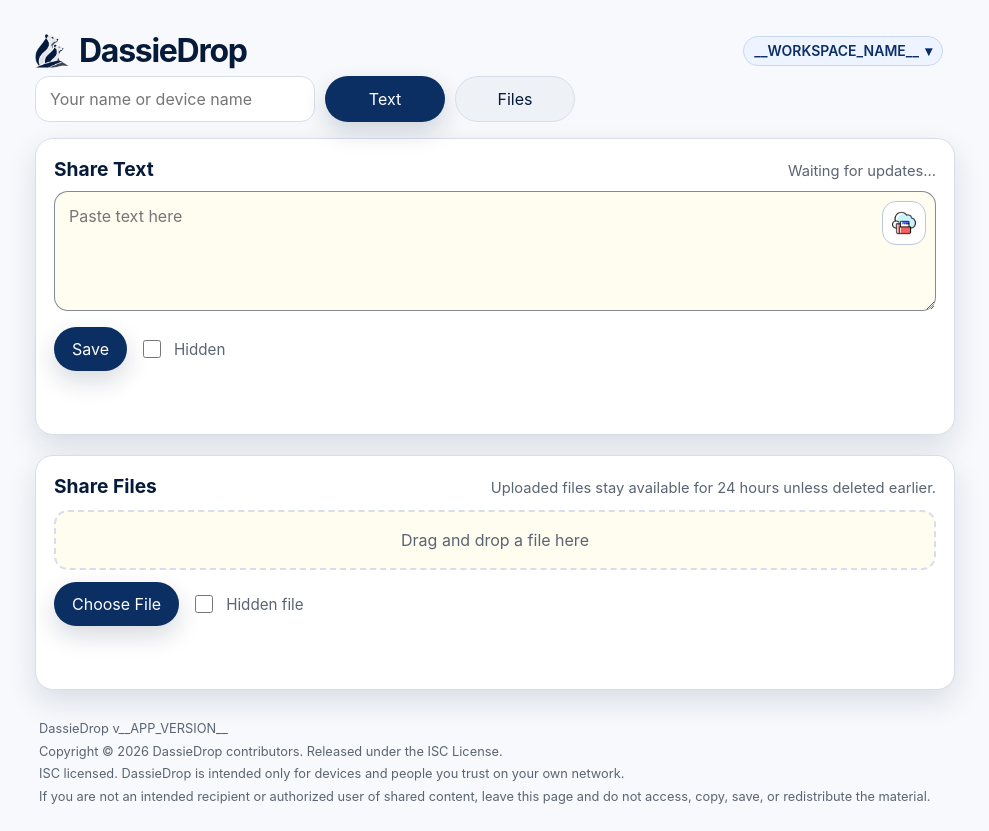
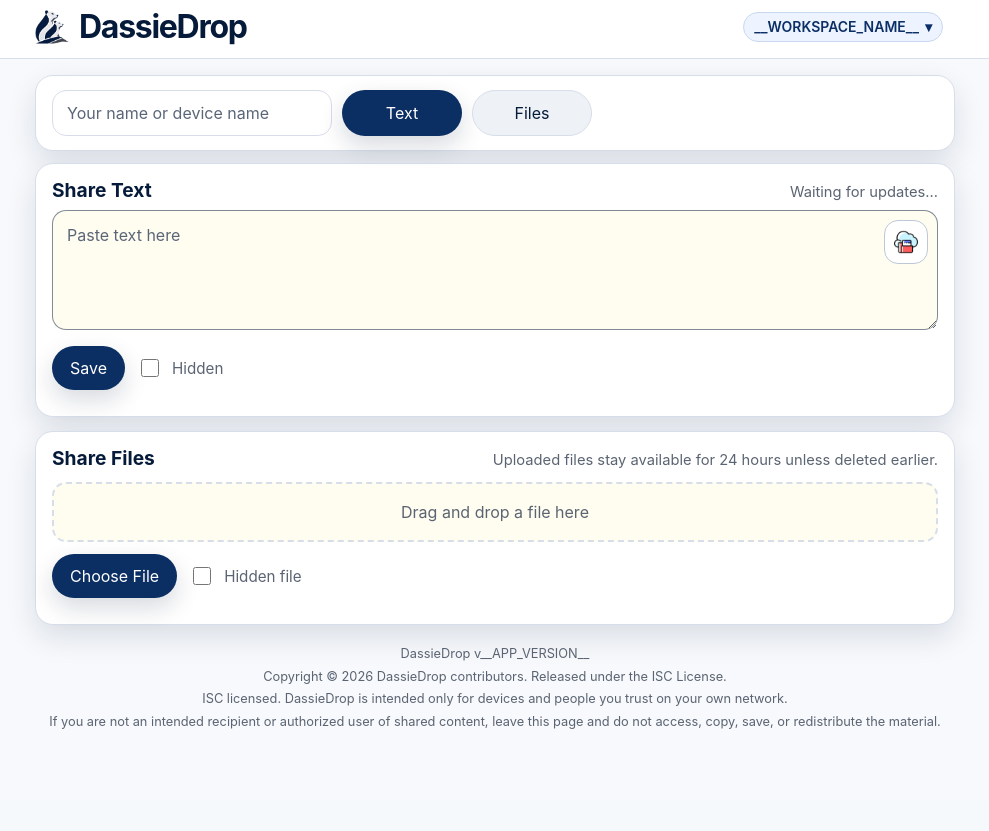
Before and after one commit to vossie/LanDrop, a Python web app: template templates/index.html in a window 1280 px wide. Shown: the whole page, without its empty margins (145-1134 px from the left). After the commit the page ends 729 px from the top, so only its background shows below. Run offline with Jinja, Linux system fonts and the light colour scheme; the template is opened without the code that fills it, so the values that code supplies are empty.

Commit message:
Refine header and panel UI styling

```diff
--- a/assets/app.css
+++ b/assets/app.css
@@ -17,13 +17,24 @@
   background: var(--bg);
   color: var(--ink);
 }
+.header-bar {
+  background: #ffffff;
+  border-bottom: 1px solid var(--line);
+}
 .shell {
   max-width: 1100px;
   margin: 0 auto;
   padding: 24px;
 }
+main.shell {
+  padding-top: 10px;
+}
+.shell-header {
+  padding-top: 18px;
+  padding-bottom: 14px;
+}
 .hero {
-  padding: 10px 0 6px;
+  padding: 0;
   max-width: 920px;
   margin: 0 auto;
 }
@@ -122,11 +133,14 @@
   display: flex;
   align-items: center;
   gap: 10px;
-  margin: 2px 0 16px;
+  margin: 6px 0 12px;
   flex-wrap: wrap;
   max-width: 920px;
   margin-left: auto;
   margin-right: auto;
+}
+.tabs-panel {
+  padding: 12px 16px;
 }
 .tab-btn {
   min-width: 120px;
@@ -162,7 +176,7 @@
   background: var(--panel);
   border: 1px solid var(--line);
   border-radius: 18px;
-  padding: 18px;
+  padding: 14px 16px;
   box-shadow: 0 12px 30px var(--shadow);
 }
 .panel.tab-panel.hidden {
@@ -170,7 +184,7 @@
 }
 .tab-panel {
   max-width: 920px;
-  margin: 0 auto 20px;
+  margin: 0 auto 14px;
 }
 .hero-brand-link {
   display: inline-flex;
@@ -252,11 +266,12 @@
 }
 .app-footer {
   max-width: 920px;
-  margin: 8px auto 0;
-  padding: 10px 4px 0;
+  margin: 4px auto 0;
+  padding: 6px 4px 0;
   color: var(--muted);
   font-size: 0.8rem;
   line-height: 1.45;
+  text-align: center;
 }
 .footer-line {
   margin: 0;
@@ -265,7 +280,7 @@
   margin-top: 4px;
 }
 .panel h2 {
-  margin: 0 0 10px;
+  margin: 0 0 6px;
   font-size: 1.2rem;
 }
 .meta {
@@ -277,7 +292,7 @@
   align-items: baseline;
   justify-content: space-between;
   gap: 12px;
-  margin-bottom: 10px;
+  margin-bottom: 8px;
 }
 .panel-title h2 {
   margin: 0;
@@ -294,7 +309,9 @@
   background: #fdfefe;
   padding: 14px;
   font: inherit;
-  color: var(--ink);
+  color: #04152f;
+  box-shadow: 0 0 0 0 rgba(11, 46, 99, 0);
+  transition: border-color 140ms ease, box-shadow 140ms ease, background 140ms ease;
 }
 #sharedText {
   border-color: rgba(6, 26, 58, 0.5);
@@ -340,9 +357,9 @@
   color: #8590a3;
 }
 textarea:focus, .rich-editor:focus, input:focus {
-  outline: 2px solid rgba(11, 46, 99, 0.18);
-  outline-offset: 2px;
+  outline: 0;
   border-color: var(--accent-strong);
+  box-shadow: 0 0 0 2px rgba(11, 46, 99, 0.28), 0 0 24px rgba(11, 46, 99, 0.22);
 }
 button, .file-label, .file-link {
   display: inline-flex;
@@ -423,24 +440,41 @@
   background: #fff;
   padding: 12px 14px;
   font: inherit;
-  color: var(--ink);
+  color: #04152f;
+  box-shadow: 0 0 0 0 rgba(11, 46, 99, 0);
+  transition: border-color 140ms ease, box-shadow 140ms ease, background 140ms ease;
+}
+textarea::placeholder,
+input::placeholder,
+.rich-editor:empty::before {
+  color: #5a6678;
+}
+@media (hover: hover) and (pointer: fine) {
+  textarea:hover,
+  .rich-editor:hover,
+  .inline-input:hover {
+    border-color: #0b2e63;
+    box-shadow: 0 0 0 1px #0b2e63, 0 0 18px rgba(11, 46, 99, 0.14);
+  }
 }
 input[type="file"] {
   display: none;
 }
 .status {
-  min-height: 1.2rem;
   margin-top: 12px;
   color: var(--muted);
   font-size: 0.95rem;
   opacity: 1;
   transition: opacity 260ms ease;
 }
+.status:empty {
+  display: none;
+}
 .status.fading {
   opacity: 0;
 }
 .history-list {
-  margin: 14px 0 0;
+  margin: 12px 0 0;
   padding: 0;
   list-style: none;
 }
@@ -450,6 +484,8 @@
   border: 1px solid rgba(6, 26, 58, 0.5);
   border-radius: 18px;
   background: #fbfcfe;
+  box-shadow: 0 0 0 0 rgba(11, 46, 99, 0);
+  transition: border-color 140ms ease, box-shadow 140ms ease, background 140ms ease;
 }
 .history-item:first-child {
   margin-top: 0;
@@ -487,6 +523,12 @@
   display: none;
 }
 @media (hover: hover) and (pointer: fine) {
+  .history-item:hover {
+    border-color: #0b2e63;
+    box-shadow: 0 0 0 1px #0b2e63, 0 0 18px rgba(11, 46, 99, 0.18);
+  }
+}
+@media (hover: hover) and (pointer: fine) {
   .history-item.copyable:hover .text-card {
     border-color: #0b2e63;
     background: #fff4a8;
@@ -516,6 +558,7 @@
   border: 1px solid var(--line);
   border-radius: 12px;
   padding: 12px;
+  color: #04152f;
 }
 .text-card-row {
   display: flex;
@@ -530,7 +573,7 @@
   gap: 10px;
   margin: 0;
   padding-left: 14px;
-  color: var(--ink);
+  color: #04152f;
   font-size: 0.92rem;
   font-weight: 400;
   font-style: italic;
@@ -540,8 +583,8 @@
   align-items: center;
   border-radius: 999px;
   padding: 4px 10px;
-  background: rgba(11, 46, 99, 0.08);
-  color: var(--accent);
+  background: #7ee787;
+  color: #0b1f14;
   font-size: 0.78rem;
   font-weight: 700;
   letter-spacing: 0;
--- a/templates/index.html
+++ b/templates/index.html
@@ -8,7 +8,8 @@
   <link rel="stylesheet" href="/assets/app.css">
 </head>
 <body>
-<main class="shell">
+<div class="header-bar">
+  <main class="shell shell-header">
     <section class="hero">
       <div class="hero-top">
         <div class="hero-copy">
@@ -35,8 +36,11 @@
         </div>
       </div>
     </section>
+  </main>
+</div>
 
-  <div class="tabs" aria-label="Sections">
+<main class="shell">
+  <div class="tabs panel tabs-panel" aria-label="Sections">
     <div class="hero-input-row">
       <input id="sharerName" class="inline-input" type="text" maxlength="60" placeholder="Your name or device name">
     </div>
```
Also changed, not shown: templates/workspaces.html (+14 -2 lines). Lines whose indentation alone changed are shown as unchanged.
